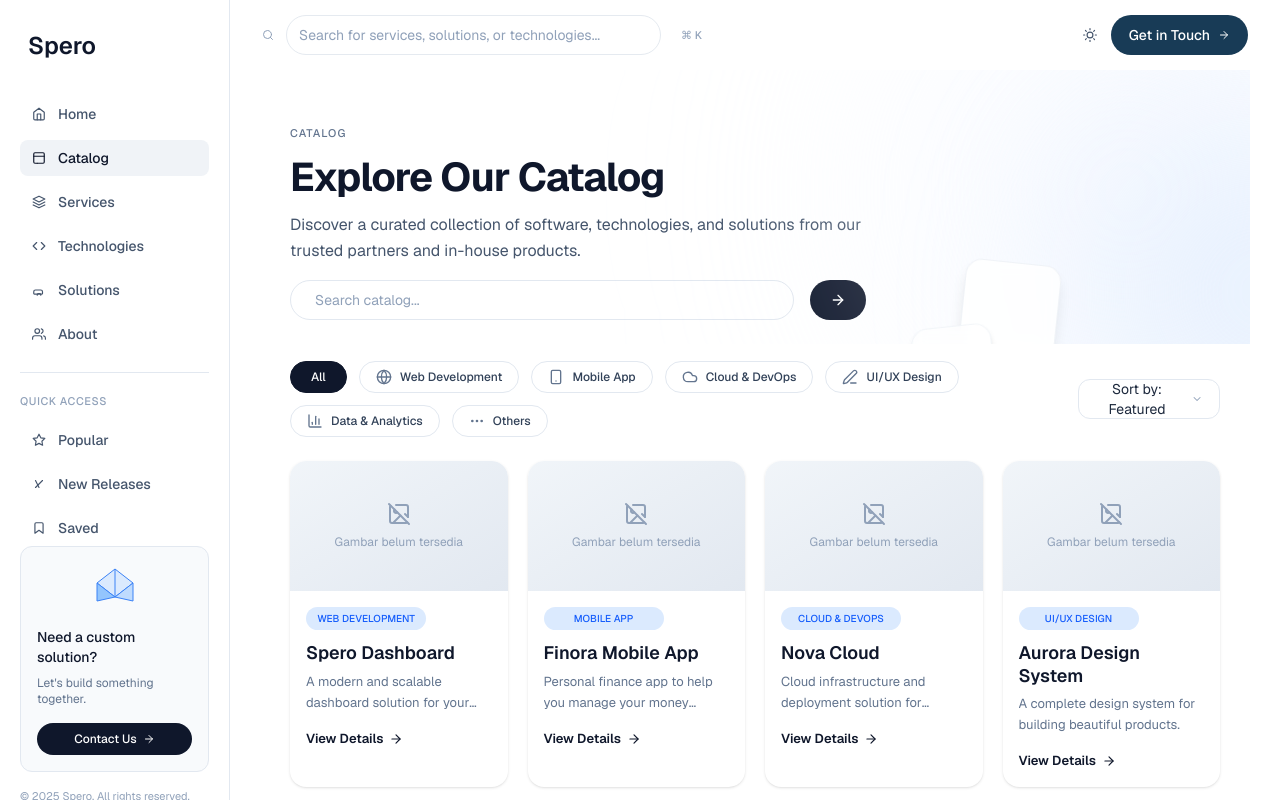
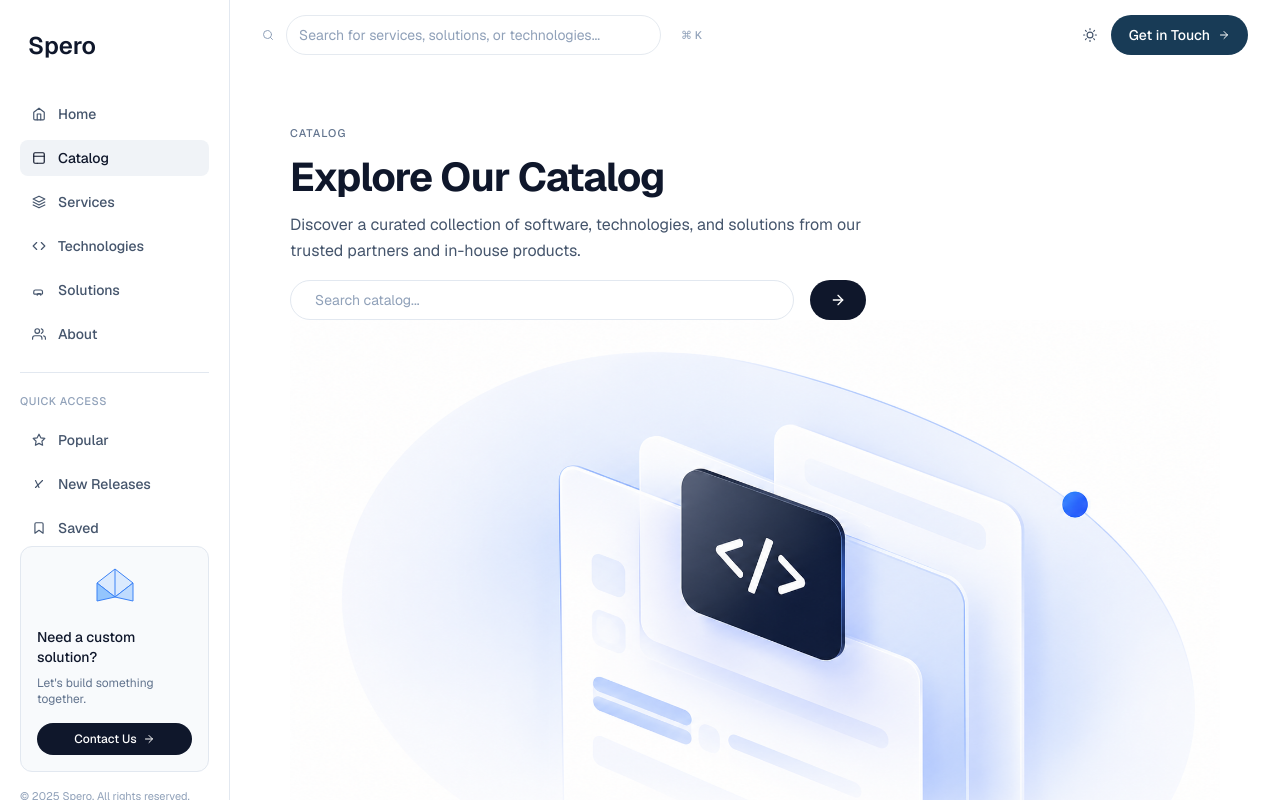
Before and after one commit to RamliWane/e-catalog-SPERO, a Next.js app: page /catalog in a window 1280 px wide. Built offline with nearby package versions, Linux system fonts and the light colour scheme.

Commit message:
adjustment: adjustment catalog card and hero catalog(not fix)

```diff
--- a/app/components/catalog/CatalogHero.tsx
+++ b/app/components/catalog/CatalogHero.tsx
@@ -32,16 +32,8 @@ export default function CatalogHero() {
         </div>
       </div>
 
-      <div className="hidden lg:block absolute top-0 right-0 pointer-events-none w-full h-full">
-        <div className="absolute -top-32 -right-32 w-[500px] h-[500px] rounded-full bg-blue-50/40 blur-[128px]" />
-        <div className="absolute -bottom-32 -right-48 w-[360px] h-[360px] rounded-full bg-blue-100/60 blur-[96px]" />
-
-        <div className="absolute top-48 right-48 w-24 h-24 bg-white/80 backdrop-blur-sm border border-slate-200/50 rounded-2xl shadow-lg rotate-6" />
-        <div className="absolute top-64 right-64 w-20 h-20 bg-white/60 backdrop-blur-sm border border-slate-200/40 rounded-2xl shadow-md rotate-[-6deg]" />
-        <div className="absolute top-80 right-20 w-24 h-24 bg-slate-900 rounded-2xl shadow-2xl rotate-3 flex items-center justify-center">
-          <Code2 size={24} className="text-white" />
-          <div className="absolute top-0 right-0 w-[14px] h-[14px] bg-blue-500 rounded-full border-2 border-white" />
-        </div>
+      <div className="flex-1 relative w-full h-auto">
+        <img src="/main-asset-catalog.png" alt="Hero Image" className="w-full h-auto object-cover" />
       </div>
     </section>
   )
--- a/app/components/catalog/ProductCard.tsx
+++ b/app/components/catalog/ProductCard.tsx
@@ -23,7 +23,7 @@ export default function ProductCard({
 }: ProductCardProps) {
   return (
     <article
-      className="group relative flex flex-col bg-white rounded-2xl shadow-sm overflow-hidden transition-all duration-200 hover:shadow-md hover:-translate-y-[4px] focus-visible:outline-none focus-visible:ring-2 focus-visible:ring-slate-900 focus-visible:ring-offset-2"
+      className="group relative flex flex-col bg-white rounded-xl shadow-sm overflow-hidden transition-all duration-200 hover:shadow-md hover:-translate-y-[4px] focus-visible:outline-none focus-visible:ring-2 focus-visible:ring-slate-900 focus-visible:ring-offset-2"
     >
       <div className="relative w-full h-[130px] rounded-t-2xl overflow-hidden bg-gradient-to-br from-slate-100 to-slate-200">
         {image ? (
@@ -41,21 +41,21 @@ export default function ProductCard({
       </div>
 
       <div className="p-4 flex flex-col">
-        <div className="flex items-center w-30 justify-center bg-blue-100 rounded-full text-blue-600">
-          <span className="inline-flex items-center py-1 rounded-full text-[10px] font-medium uppercase">
+        <div className="flex items-center w-27 justify-center bg-blue-100 rounded-full text-blue-600">
+          <span className="inline-flex items-center justify-start py-1 rounded-full text-[9px] font-medium uppercase">
             {category}
           </span>
         </div>
-        <h3 className="mt-[12px] text-lg font-semibold text-slate-900 leading-tight">
+        <h3 className="mt-[12px] text-md font-semibold text-slate-900 leading-tight">
           {name}
         </h3>
-        <p className="mt-[6px] text-[13px] text-slate-500 leading-relaxed line-clamp-2">
+        <p className="mt-[6px] text-[12px] text-slate-500 leading-relaxed line-clamp-2">
           {description}
         </p>
         <div className="mt-auto flex items-center justify-between pt-4">
           <a
             href="#"
-            className="text-[13px] font-semibold text-slate-900 hover:text-blue-600 transition-colors duration-150 flex items-center gap-1.5 focus-visible:outline-none focus-visible:ring-2 focus-visible:ring-slate-900"
+            className="text-[12px] font-semibold text-slate-900 hover:text-blue-600 transition-colors duration-150 flex items-center gap-1.5 focus-visible:outline-none focus-visible:ring-2 focus-visible:ring-slate-900"
           >
             View Details
             <ArrowRight
```
Also changed, not shown: public/main-asset-catalog.png (added).
